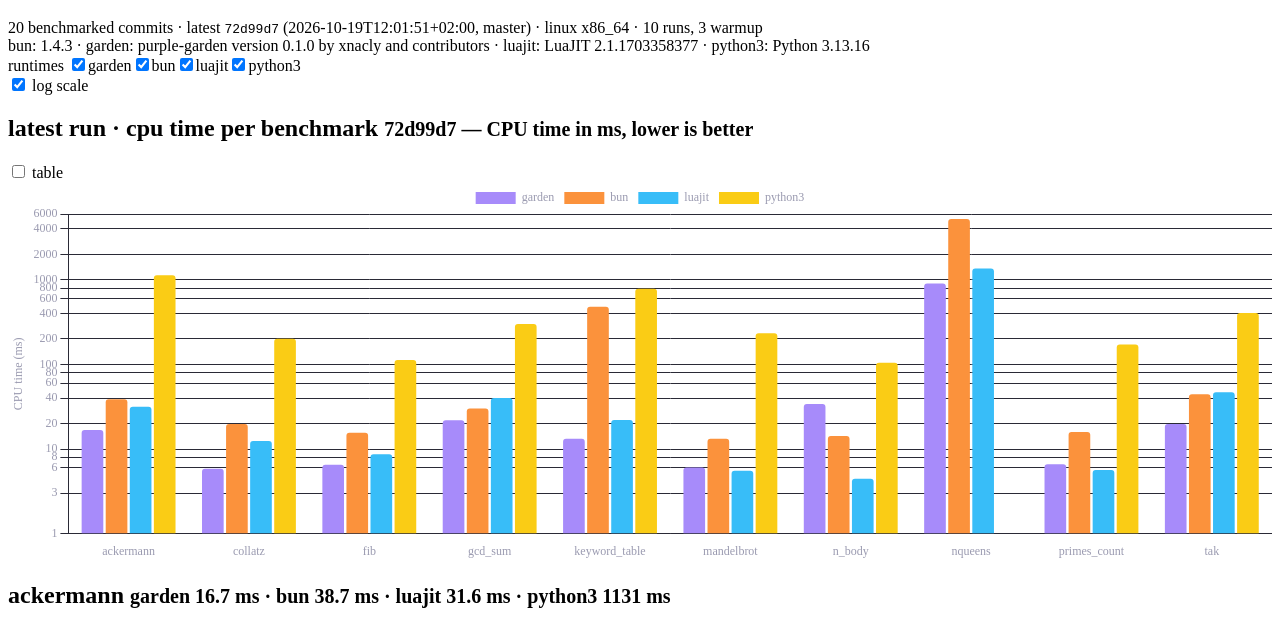
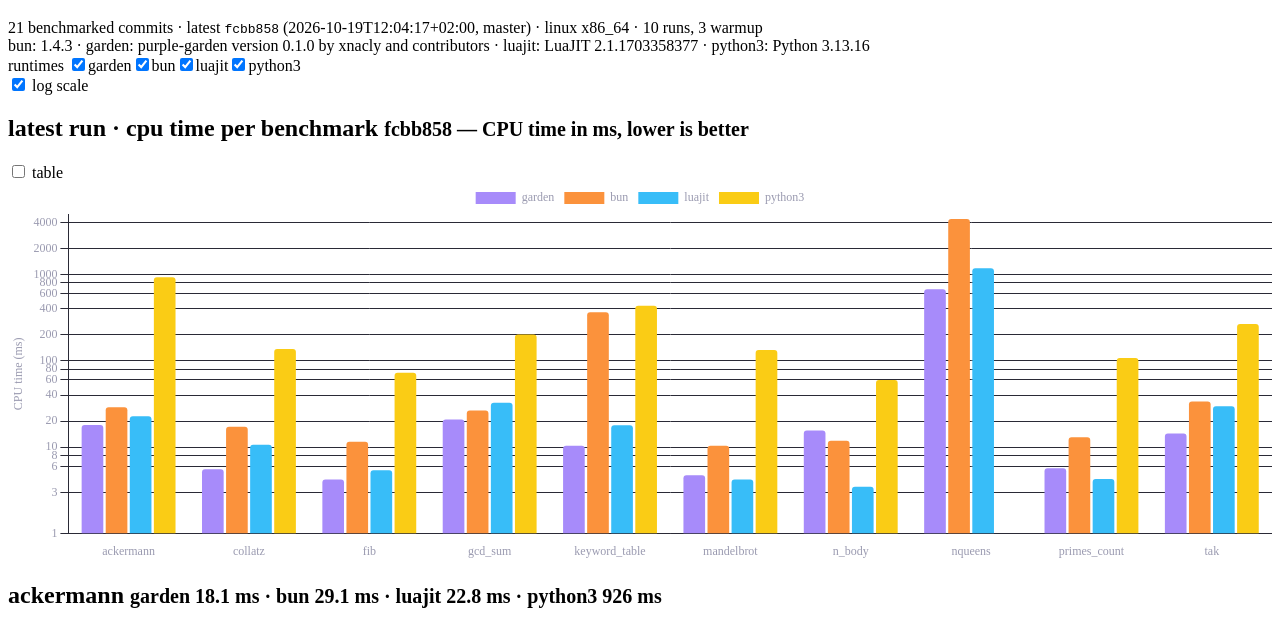
Before and after one commit to xnacly/purple-garden, a plain HTML site: page index.html in a window 1280 px wide. Shown: the part 61-689 px from the top of the page. Drawn offline with nearby package versions, Linux system fonts and the light colour scheme.

Commit message:
bench: fcbb858

```diff
--- /dev/null
+++ b/data/fcbb858326595aa2bedec6fe0b7a5fd75e48f020.json
@@ -0,0 +1,446 @@
+{
+  "sha": "fcbb858",
+  "date": "2026-10-19T12:04:17+02:00",
+  "run_unix": 1792404858,
+  "ref": "master",
+  "runner": "linux x86_64",
+  "runs": 10,
+  "warmup": 3,
+  "runtimes": {
+    "bun": "1.4.3",
+    "garden": "purple-garden version 0.1.0 by xnacly and contributors",
+    "luajit": "LuaJIT 2.1.1703358377 -- Copyright (C) 2005-2023 Mike Pall. https://luajit.org/",
+    "python3": "Python 3.13.16"
+  },
+  "results": [
+    {
+      "workload": "ackermann",
+      "runtime": "garden",
+      "time_ms": {
+        "mean": 18.1946696,
+        "min": 17.466117,
+        "stddev": 1.0052364449187732
+      },
+      "cpu_ms": 18.1277,
+      "memory_mb": 3.9140625
+    },
+    {
+      "workload": "ackermann",
+      "runtime": "bun",
+      "time_ms": {
+        "mean": 27.039718699999998,
+        "min": 25.720046,
+        "stddev": 1.5030875409706264
+      },
+      "cpu_ms": 29.060499999999998,
+      "memory_mb": 22.1171875
+    },
+    {
+      "workload": "ackermann",
+      "runtime": "luajit",
+      "time_ms": {
+        "mean": 22.884801699999997,
+        "min": 18.572244,
+        "stddev": 3.6316959459454283
+      },
+      "cpu_ms": 22.814700000000002,
+      "memory_mb": 2.72265625
+    },
+    {
+      "workload": "ackermann",
+      "runtime": "python3",
+      "time_ms": {
+        "mean": 933.6821288,
+        "min": 895.855189,
+        "stddev": 40.10114072775161
+      },
+      "cpu_ms": 925.7758,
+      "memory_mb": 9.53515625
+    },
+    {
+      "workload": "collatz",
+      "runtime": "garden",
+      "time_ms": {
+        "mean": 5.6020925,
+        "min": 5.465001000000001,
+        "stddev": 0.11906988647498859
+      },
+      "cpu_ms": 5.541899999999999,
+      "memory_mb": 3.8515625
+    },
+    {
+      "workload": "collatz",
+      "runtime": "bun",
+      "time_ms": {
+        "mean": 13.005137999999999,
+        "min": 12.610959,
+        "stddev": 0.21125368221064328
+      },
+      "cpu_ms": 17.247199999999996,
+      "memory_mb": 22.72265625
+    },
+    {
+      "workload": "collatz",
+      "runtime": "luajit",
+      "time_ms": {
+        "mean": 10.751875799999999,
+        "min": 10.608787999999999,
+        "stddev": 0.08973559574884446
+      },
+      "cpu_ms": 10.6871,
+      "memory_mb": 2.55859375
+    },
+    {
+      "workload": "collatz",
+      "runtime": "python3",
+      "time_ms": {
+        "mean": 136.62444960000002,
+        "min": 130.128924,
+        "stddev": 4.476515367425456
+      },
+      "cpu_ms": 136.50889999999995,
+      "memory_mb": 8.96484375
+    },
+    {
+      "workload": "fib",
+      "runtime": "garden",
+      "time_ms": {
+        "mean": 4.2847837,
+        "min": 4.206253,
+        "stddev": 0.038606334385406
+      },
+      "cpu_ms": 4.2245,
+      "memory_mb": 3.92578125
+    },
+    {
+      "workload": "fib",
+      "runtime": "bun",
+      "time_ms": {
+        "mean": 9.543180500000002,
+        "min": 8.868262,
+        "stddev": 0.4777378430681299
+      },
+      "cpu_ms": 11.5534,
+      "memory_mb": 21.4609375
+    },
+    {
+      "workload": "fib",
+      "runtime": "luajit",
+      "time_ms": {
+        "mean": 5.460776,
+        "min": 3.9911280000000002,
+        "stddev": 1.007701209128094
+      },
+      "cpu_ms": 5.402399999999999,
+      "memory_mb": 2.55859375
+    },
+    {
+      "workload": "fib",
+      "runtime": "python3",
+      "time_ms": {
+        "mean": 72.92812080000003,
+        "min": 70.31651600000001,
+        "stddev": 2.91047280648503
+      },
+      "cpu_ms": 72.82920000000001,
+      "memory_mb": 8.96875
+    },
+    {
+      "workload": "gcd_sum",
+      "runtime": "garden",
+      "time_ms": {
+        "mean": 20.972097599999998,
+        "min": 20.773733999999997,
+        "stddev": 0.23089894211162304
+      },
+      "cpu_ms": 20.9121,
+      "memory_mb": 3.93359375
+    },
+    {
+      "workload": "gcd_sum",
+      "runtime": "bun",
+      "time_ms": {
+        "mean": 22.582469600000007,
+        "min": 22.11452,
+        "stddev": 0.34922117407142145
+      },
+      "cpu_ms": 26.6338,
+      "memory_mb": 23.12890625
+    },
+    {
+      "workload": "gcd_sum",
+      "runtime": "luajit",
+      "time_ms": {
+        "mean": 32.74482689999999,
+        "min": 31.981002,
+        "stddev": 0.6695945990088916
+      },
+      "cpu_ms": 32.679300000000005,
+      "memory_mb": 2.6796875
+    },
+    {
+      "workload": "gcd_sum",
+      "runtime": "python3",
+      "time_ms": {
+        "mean": 200.9992302,
+        "min": 192.92738300000002,
+        "stddev": 5.709898442516563
+      },
+      "cpu_ms": 200.8823,
+      "memory_mb": 8.96875
+    },
+    {
+      "workload": "keyword_table",
+      "runtime": "garden",
+      "time_ms": {
+        "mean": 10.4816727,
+        "min": 10.292099,
+        "stddev": 0.1756342120127636
+      },
+      "cpu_ms": 10.421399999999998,
+      "memory_mb": 4.4765625
+    },
+    {
+      "workload": "keyword_table",
+      "runtime": "bun",
+      "time_ms": {
+        "mean": 192.3900914,
+        "min": 173.11542500000002,
+        "stddev": 26.68664974172243
+      },
+      "cpu_ms": 364.7414999999999,
+      "memory_mb": 113.01171875
+    },
+    {
+      "workload": "keyword_table",
+      "runtime": "luajit",
+      "time_ms": {
+        "mean": 17.964956599999997,
+        "min": 17.761484,
+        "stddev": 0.27836210730517513
+      },
+      "cpu_ms": 17.889200000000006,
+      "memory_mb": 2.69140625
+    },
+    {
+      "workload": "keyword_table",
+      "runtime": "python3",
+      "time_ms": {
+        "mean": 433.5310706,
+        "min": 426.781195,
+        "stddev": 9.554871629361797
+      },
+      "cpu_ms": 433.37960000000004,
+      "memory_mb": 12.5859375
+    },
+    {
+      "workload": "mandelbrot",
+      "runtime": "garden",
+      "time_ms": {
+        "mean": 4.7928606,
+        "min": 4.759289,
+        "stddev": 0.024726374556556328
+      },
+      "cpu_ms": 4.7321,
+      "memory_mb": 3.875
+    },
+    {
+      "workload": "mandelbrot",
+      "runtime": "bun",
+      "time_ms": {
+        "mean": 8.9276007,
+        "min": 8.486248,
+        "stddev": 0.4679674679467107
+      },
+      "cpu_ms": 10.360100000000001,
+      "memory_mb": 22.0859375
+    },
+    {
+      "workload": "mandelbrot",
+      "runtime": "luajit",
+      "time_ms": {
+        "mean": 4.2675522,
+        "min": 4.218985000000001,
+        "stddev": 0.03334696694453621
+      },
+      "cpu_ms": 4.215599999999999,
+      "memory_mb": 2.7265625
+    },
+    {
+      "workload": "mandelbrot",
+      "runtime": "python3",
+      "time_ms": {
+        "mean": 133.474275,
+        "min": 126.08983500000001,
+        "stddev": 14.46111600214327
+      },
+      "cpu_ms": 133.3781,
+      "memory_mb": 8.953125
+    },
+    {
+      "workload": "n_body",
+      "runtime": "garden",
+      "time_ms": {
+        "mean": 15.673346800000001,
+        "min": 12.642557,
+        "stddev": 4.133157551739908
+      },
+      "cpu_ms": 15.590799999999994,
+      "memory_mb": 4.109375
+    },
+    {
+      "workload": "n_body",
+      "runtime": "bun",
+      "time_ms": {
+        "mean": 8.6499591,
+        "min": 8.056792,
+        "stddev": 0.40604797237585694
+      },
+      "cpu_ms": 11.8709,
+      "memory_mb": 23.0859375
+    },
+    {
+      "workload": "n_body",
+      "runtime": "luajit",
+      "time_ms": {
+        "mean": 3.5529781000000007,
+        "min": 3.5289740000000003,
+        "stddev": 0.017374827349741693
+      },
+      "cpu_ms": 3.4968,
+      "memory_mb": 2.640625
+    },
+    {
+      "workload": "n_body",
+      "runtime": "python3",
+      "time_ms": {
+        "mean": 60.120242300000015,
+        "min": 58.14336100000001,
+        "stddev": 1.9340223602359023
+      },
+      "cpu_ms": 60.0242,
+      "memory_mb": 9.0703125
+    },
+    {
+      "workload": "nqueens",
+      "runtime": "garden",
+      "time_ms": {
+        "mean": 675.1759027000002,
+        "min": 667.439923,
+        "stddev": 6.935383357243522
+      },
+      "cpu_ms": 674.9829,
+      "memory_mb": 3.88671875
+    },
+    {
+      "workload": "nqueens",
+      "runtime": "bun",
+      "time_ms": {
+        "mean": 4358.1587614,
+        "min": 4313.336756,
+        "stddev": 42.63547368824709
+      },
+      "cpu_ms": 4363.2588,
+      "memory_mb": 24.1171875
+    },
+    {
+      "workload": "nqueens",
+      "runtime": "luajit",
+      "time_ms": {
+        "mean": 1181.3798525999998,
+        "min": 1154.262788,
+        "stddev": 27.61561888119914
+      },
+      "cpu_ms": 1181.0459999999998,
+      "memory_mb": 2.68359375
+    },
+    {
+      "workload": "primes_count",
+      "runtime": "garden",
+      "time_ms": {
+        "mean": 5.7753201,
+        "min": 5.735578,
+        "stddev": 0.026212278269925372
+      },
+      "cpu_ms": 5.7144,
+      "memory_mb": 3.875
+    },
+    {
+      "workload": "primes_count",
+      "runtime": "bun",
+      "time_ms": {
+        "mean": 9.4029215,
+        "min": 8.342896000000001,
+        "stddev": 0.9793977510088364
+      },
+      "cpu_ms": 13.0668,
+      "memory_mb": 22.796875
+    },
+    {
+      "workload": "primes_count",
+      "runtime": "luajit",
+      "time_ms": {
+        "mean": 4.3292139,
+        "min": 4.285798000000001,
+        "stddev": 0.03813344115209111
+      },
+      "cpu_ms": 4.2719,
+      "memory_mb": 2.6875
+    },
+    {
+      "workload": "primes_count",
+      "runtime": "python3",
+      "time_ms": {
+        "mean": 107.8799324,
+        "min": 104.785695,
+        "stddev": 2.3565172463980826
+      },
+      "cpu_ms": 107.7853,
+      "memory_mb": 9.00390625
+    },
+    {
+      "workload": "tak",
+      "runtime": "garden",
+      "time_ms": {
+        "mean": 14.4508243,
+        "min": 14.398331,
+        "stddev": 0.035456476252348386
+      },
+      "cpu_ms": 14.3889,
+      "memory_mb": 3.8515625
+    },
+    {
+      "workload": "tak",
+      "runtime": "bun",
+      "time_ms": {
+        "mean": 31.1004522,
+        "min": 27.366088,
+        "stddev": 2.559422051783949
+      },
+      "cpu_ms": 33.8686,
+      "memory_mb": 22.109375
+    },
+    {
+      "workload": "tak",
+      "runtime": "luajit",
+      "time_ms": {
+        "mean": 29.885480400000006,
+        "min": 29.648702,
+        "stddev": 0.2095782427544527
+      },
+      "cpu_ms": 29.8156,
+      "memory_mb": 2.68359375
+    },
+    {
+      "workload": "tak",
+      "runtime": "python3",
+      "time_ms": {
+        "mean": 265.97426310000003,
+        "min": 247.904798,
+        "stddev": 15.650195262613094
+      },
+      "cpu_ms": 265.8709,
+      "memory_mb": 8.96875
+    }
+  ]
+}
--- a/data/index.json
+++ b/data/index.json
@@ -138,5 +138,12 @@
     "date": "2026-10-19T12:01:51+02:00",
     "run_unix": 1792404394,
     "ref": "master"
+  },
+  {
+    "file": "fcbb858326595aa2bedec6fe0b7a5fd75e48f020.json",
+    "sha": "fcbb858",
+    "date": "2026-10-19T12:04:17+02:00",
+    "run_unix": 1792404858,
+    "ref": "master"
   }
 ]
--- a/index.html
+++ b/index.html
@@ -52,6 +52,6 @@
     </footer>
 
     <script src="https://cdn.jsdelivr.net/npm/chart.js@4.4.1/dist/chart.umd.js"></script>
-    <script src="app.js?v=72d99d7"></script>
+    <script src="app.js?v=fcbb858"></script>
   </body>
 </html>
```
